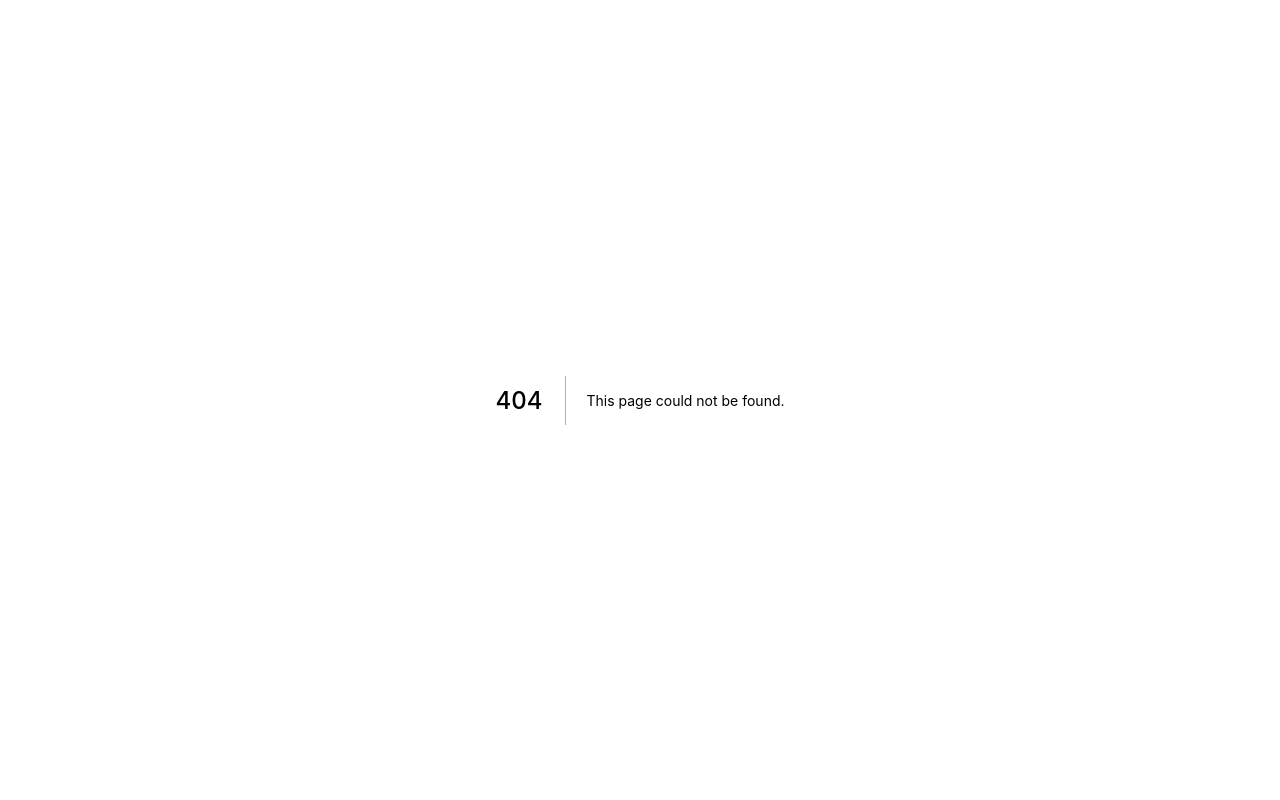
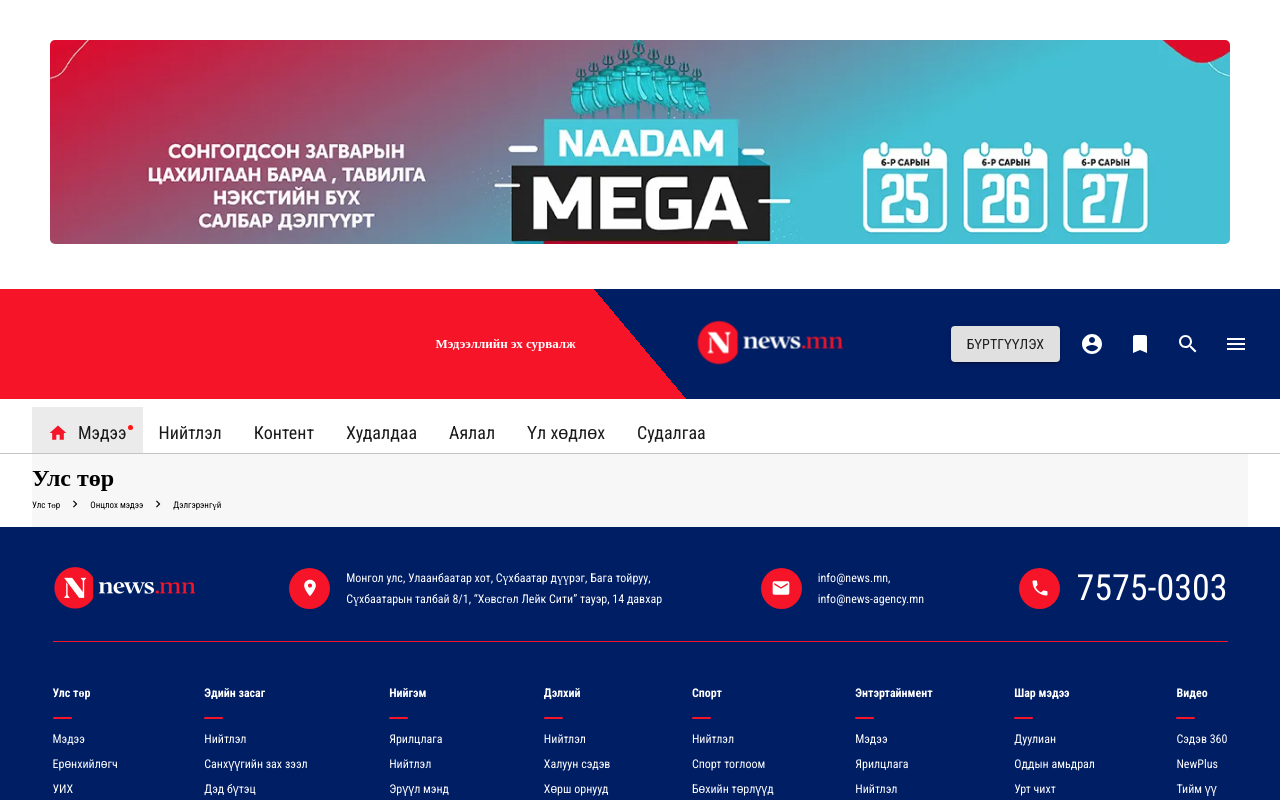
Before and after one commit to enkhtulga/newsmn, a Next.js app: page /politics in a window 1280 px wide. Before the commit this address had no page. Shown: the top 800 px of the page. Built offline with nearby package versions, Linux system fonts and the light colour scheme; a web font is replaced by a local one.

Commit message:
Add Breadcrumbs & Politics page init

```diff
--- /dev/null
+++ b/pages/politics/index.js
@@ -0,0 +1,10 @@
+import MainLayout from "../../src/layouts/MainLayout";
+import PoliticsContainer from "../../src/containers/Politics";
+
+const PolicticsPage = () => {
+  return <PoliticsContainer />;
+};
+
+PolicticsPage.Layout = MainLayout;
+
+export default PolicticsPage;
--- /dev/null
+++ b/src/components/Breadcrumbs/index.js
@@ -0,0 +1,76 @@
+import React from "react";
+import { makeStyles } from "@material-ui/core/styles";
+import { Box, Breadcrumbs, Typography, Link } from "@material-ui/core";
+import { Colors } from "../../theme/colors";
+import { NavigateNext as IconNavigateNext } from "@material-ui/icons";
+
+const NBreadcrumbs = ({ dark }) => {
+  const classes = useStyles(dark);
+
+  const handleClick = () => {};
+
+  return (
+    <Box className={classes.wrap}>
+      <Typography variant="h1" className={classes.title}>
+        Улс төр
+      </Typography>
+      <Breadcrumbs
+        separator={
+          <IconNavigateNext fontSize="small" className={classes.separator} />
+        }
+        aria-label="breadcrumb"
+        className={classes.breadcrumbs}
+      >
+        <Link color="inherit" href="/" onClick={handleClick}>
+          <Typography variant="caption" className={classes.link}>
+            Улс төр
+          </Typography>
+        </Link>
+        <Link color="inherit" href="/" onClick={handleClick}>
+          <Typography variant="caption" className={classes.link}>
+            Онцлох мэдээ
+          </Typography>
+        </Link>
+        <Typography
+          variant="caption"
+          className={classes.link}
+          color="textPrimary"
+        >
+          Дэлгэрэнгүй
+        </Typography>
+      </Breadcrumbs>
+    </Box>
+  );
+};
+
+const useStyles = makeStyles((theme) => ({
+  wrap: {
+    backgroundColor: (dark) => (dark == true ? Colors.black : Colors.bg_gray),
+    paddingTop: theme.spacing(2),
+    paddingBottom: theme.spacing(2),
+  },
+  title: {
+    fontWeight: 700,
+    lineHeight: "19px",
+    paddingBottom: theme.spacing(1),
+    color: (dark) => (dark == true ? Colors.white : Colors.black),
+  },
+  link: {
+    fontSize: 9,
+    color: (dark) => (dark == true ? Colors.white : Colors.black),
+  },
+  separator: {
+    fontSize: 14,
+    color: (dark) => (dark == true ? Colors.text_gray_2 : Colors.black),
+  },
+  breadcrumbs: {
+    "& > ol": {
+      alignItems: "center",
+    },
+    "& > ol li": {
+      lineHeight: "10px",
+    },
+  },
+}));
+
+export default NBreadcrumbs;
--- /dev/null
+++ b/src/containers/Politics/index.js
@@ -0,0 +1,23 @@
+import React from "react";
+import { Box, Grid, Typography, Button } from "@material-ui/core";
+import StickySidebar from "../../components/StickySidebar";
+import { makeStyles } from "@material-ui/core/styles";
+import { Colors } from "../../theme/colors";
+import NBanner from "../../components/Banner";
+import NBreadcrumbs from "../../components/Breadcrumbs";
+
+const PoliticsContainer = () => {
+  const classes = useStyles();
+
+  return (
+    <Box>
+      <NBreadcrumbs />
+    </Box>
+  );
+};
+
+const useStyles = makeStyles((theme) => ({
+  sectionTop: {},
+}));
+
+export default PoliticsContainer;
--- a/src/theme/colors.js
+++ b/src/theme/colors.js
@@ -9,6 +9,7 @@
   text: "#4d4d4d",
   dark_blue: "#001E64",
   text_gray: "#dadada",
+  text_gray_2: "#50535B",
   border_gray: "#c4c4c4",
   border_gray_2: "#E5E5E5",
   border_red: "#FF1313",
--- a/src/theme/index.js
+++ b/src/theme/index.js
@@ -29,7 +29,7 @@
       lineHeight: "36.53px",
       fontSize: 24,
       fontWeight: 600,
-      color: Colors.dark_blue,
+      color: Colors.title,
     },
     h2: {
       fontFamily: "PT Serif",
```
Also changed, not shown: pages/atoms.js (+7 -0 lines).
